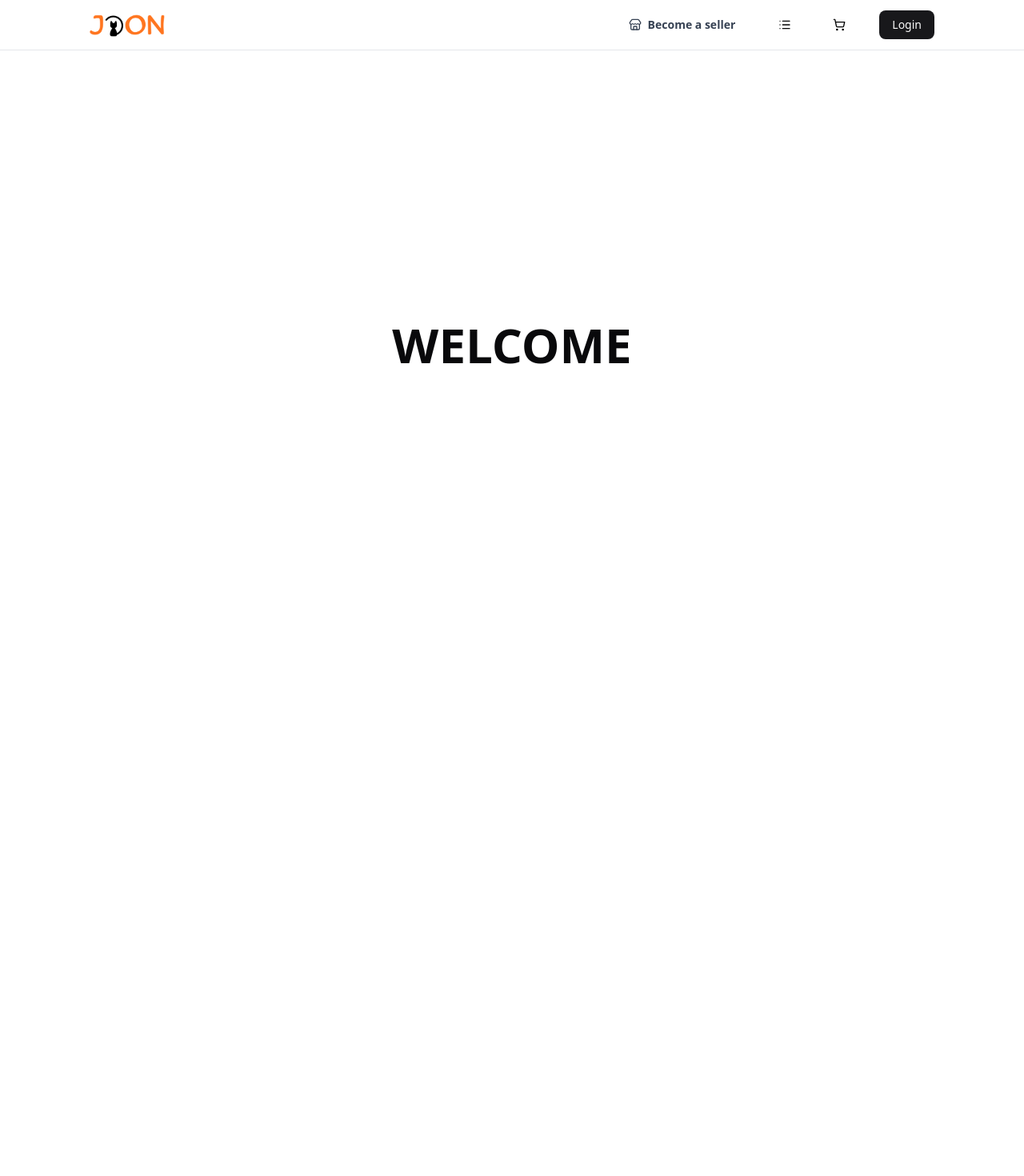
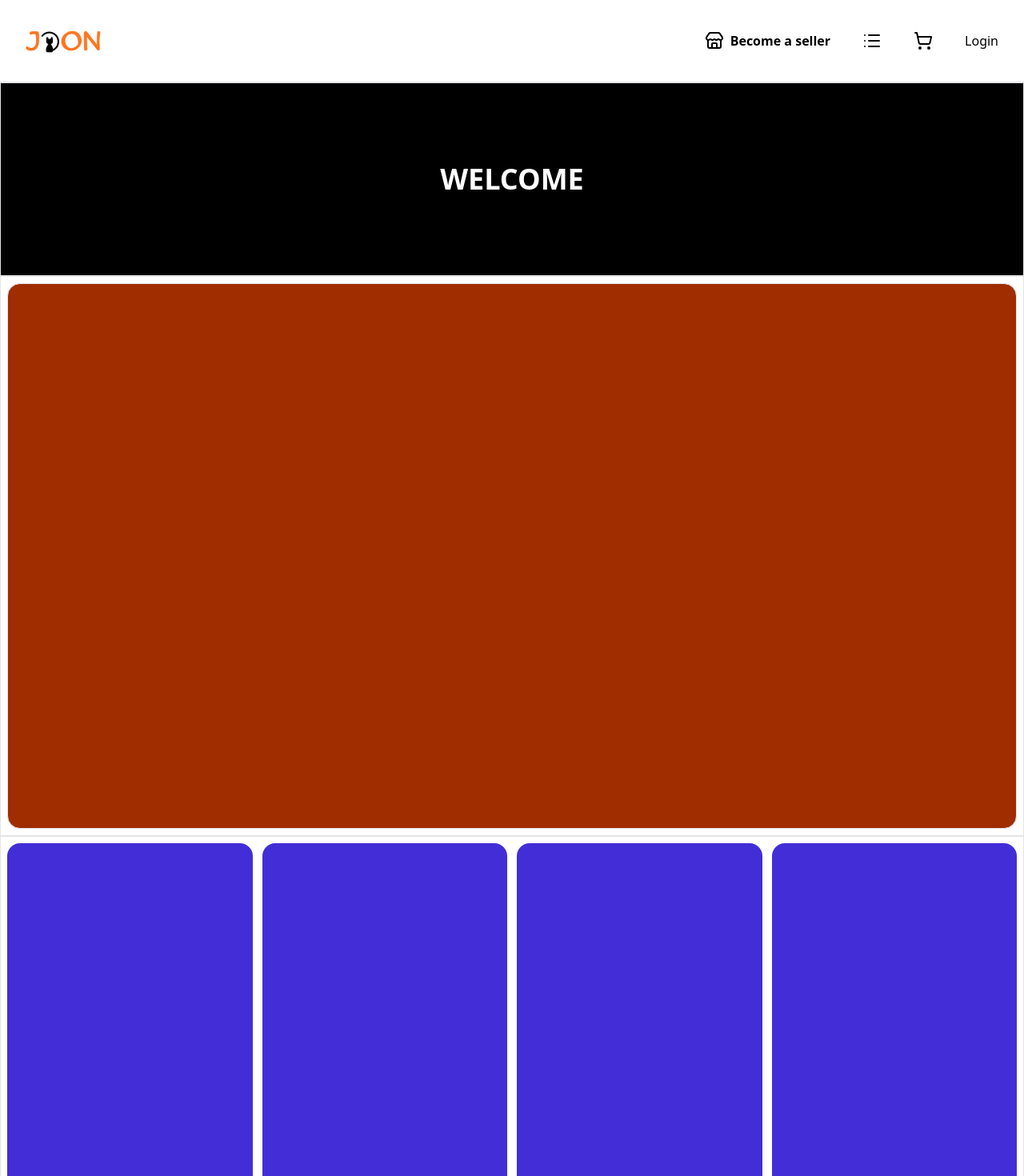
Before and after one commit to lovemishra28/Joon, a Next.js app: page / in a window 1280 px wide. Shown: the top 1470 px of the page at 80% size. Before the commit the page ends 800 px from the top, so only its background shows below. Built offline with nearby package versions, Linux system fonts and the light colour scheme; no server answers.

Commit message:
Started Designing the website

```diff
--- a/components/navbar/page.tsx
+++ b/components/navbar/page.tsx
@@ -11,7 +11,7 @@ import {
   LogOut,
   LayoutDashboard,
 } from "lucide-react";
-import { Button } from "@/components/ui/button";
+
 import {
   DropdownMenu,
   DropdownMenuContent,
@@ -29,7 +29,7 @@ type Props = {
 
 const Navbar = ({ isLoggedin }: Props) => {
   return (
-    <nav className="border-b border-gray-200 py-3 px-4 md:px-28 flex justify-between items-center sticky z-50 bg-white/80 backdrop-blur-md supports-backdrop-filter:bg-white/60 text-black top-0 ">
+    <nav className="border-b border-gray-200 py-8 px-4 md:px-8 flex justify-between items-center sticky z-50 bg-white/80 backdrop-blur-md supports-backdrop-filter:bg-white/60 text-black top-0 ">
       {/* 1. Left Side: Logo (Home Link) */}
       <div className="left flex items-center">
         <Link href="/">
@@ -41,29 +41,26 @@ const Navbar = ({ isLoggedin }: Props) => {
 
       {/* 2. Right Side: Navigation Icons */}
       <div className="right flex items-center">
-        <div className="flex gap-2 sm:gap-8 items-center">
+        <div className="flex gap-2 sm:gap-10 items-center">
           <Link
             href="/seller/dashboard"
             className="hover:text-gray-600 transition"
           >
-            <Button
-              variant="ghost"
-              className="font-semibold gap-2 text-gray-700"
-            >
+            <div className="font-semibold gap-2 hover:text-gray-700 flex justify-center items-center">
               <StoreIcon />
               Become a seller
-            </Button>
+            </div>
           </Link>
           <Link href="/shop" className="hover:text-gray-600 transition">
-            <Button variant="ghost" size="icon" className="rounded-full">
-              <List className="w-8 h-8" />
-            </Button>
+            <div className="rounded-full">
+              <List className="w-6 h-6" />
+            </div>
           </Link>
           <Link
             href="/cart"
             className="relative group hover:text-gray-600 transition"
           >
-            <Button variant="ghost" size="icon" className="rounded-full">
+            <div className="rounded-full">
               <ShoppingCart className="w-6 h-6" />
               {isLoggedin ? (
                 <span className="absolute -top-2 -right-2 bg-red-500 text-white text-[10px] font-bold rounded-full w-4 h-4 flex items-center justify-center border-2 border-white">
@@ -72,14 +69,14 @@ const Navbar = ({ isLoggedin }: Props) => {
               ) : (
                 ""
               )}
-            </Button>
+            </div>
           </Link>
           {isLoggedin ? (
             <DropdownMenu>
               <DropdownMenuTrigger asChild>
-                <Button variant="ghost" size="icon" className="rounded-full">
+                <div className="rounded-full">
                   <User className="w-6 h-6" />
-                </Button>
+                </div>
               </DropdownMenuTrigger>
               <DropdownMenuContent align="end" className="w-56 bg-white">
                 <DropdownMenuLabel>My Account</DropdownMenuLabel>
@@ -111,9 +108,9 @@ const Navbar = ({ isLoggedin }: Props) => {
               </DropdownMenuContent>
             </DropdownMenu>
           ) : (
-          <Link href={"/login"} className="hover:text-gray-600 transition">
-              <Button>Login</Button>
-          </Link>
+            <Link href={"/login"} className="hover:text-gray-600 transition">
+              <div>Login</div>
+            </Link>
           )}
         </div>
       </div>
--- a/src/app/page.tsx
+++ b/src/app/page.tsx
@@ -1,13 +1,48 @@
 import Image from "next/image";
 import Navbar from "../../components/navbar/page";
-
-
 
 export default function Home() {
   return (
     <>
-      <div className="flex justify-center items-center box-border grow ">
-        <h1 className="text-6xl font-bold ">WELCOME</h1>
+      <div className="flex flex-col box-border min-h-screen ">
+
+        {/* fixed Welcome div */}
+
+        <div className="border">
+          <div className=" flex justify-center items-center w-full px-5 py-6 h-60 bg-black text-white">
+            <p className=" font-bold text-4xl">WELCOME</p>
+          </div>
+        </div>
+
+        {/* Div 1 content  */}
+
+        <div className="border flex min-h-[calc(100vh-100px)] p-2">
+          <div className="border flex grow rounded-2xl bg-orange-800"></div>
+        </div>
+
+        {/* Div 2 content */}
+
+        <div className="border flex min-h-[calc(100vh-100px)] p-2 gap-3" >
+          <div className="w-1/4 grow rounded-2xl bg-indigo-700 "></div>
+          <div className="w-1/4 grow rounded-2xl bg-indigo-700 "></div>
+          <div className="w-1/4 grow rounded-2xl bg-indigo-700 "></div>
+          <div className="w-1/4 grow rounded-2xl bg-indigo-700 "></div>
+        </div>
+
+        {/* Div 3 content */}
+
+
+
+        <div>
+          <div></div>
+          <div></div>
+          <div></div>
+          <div></div>
+          <div></div>
+          <div></div>
+        </div>
+        <div></div>
+        <div></div>
       </div>
     </>
   );
```
